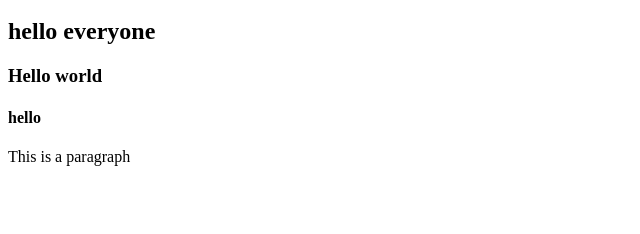
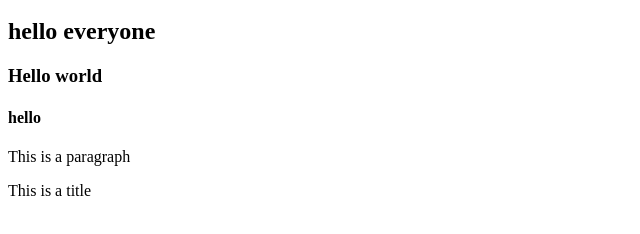
Before and after one commit to Rishi199929/hello_all, a plain HTML site: page index.html in a window 1280 px wide. Shown: the part 48-282 px from the top of the page, without its empty margins (0-640 px from the left). Drawn offline with Linux system fonts and the light colour scheme.

Commit message:
added this is a empty page

```diff
--- a/index.html
+++ b/index.html
@@ -5,5 +5,6 @@
     <h4>hello</h4>
     <body>
         <p>This is a paragraph</p>
+        <p>This is a title</p>
     </body>
 </html>
```
